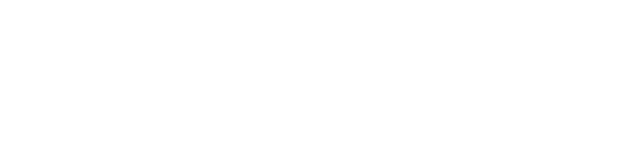
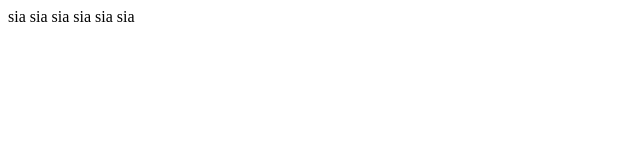
Before and after one commit to Krykon/new, a plain HTML site: page index.html in a window 1280 px wide. Shown: the whole page, without its empty margins (0-640 px from the left). Drawn offline with Linux system fonts and the light colour scheme.

Commit message:
first commit

```diff
--- a/index.html
+++ b/index.html
@@ -5,6 +5,7 @@
     <title>Title</title>
 </head>
 <body>
-
+    sia sia sia
+    sia sia sia
 </body>
 </html>
```
